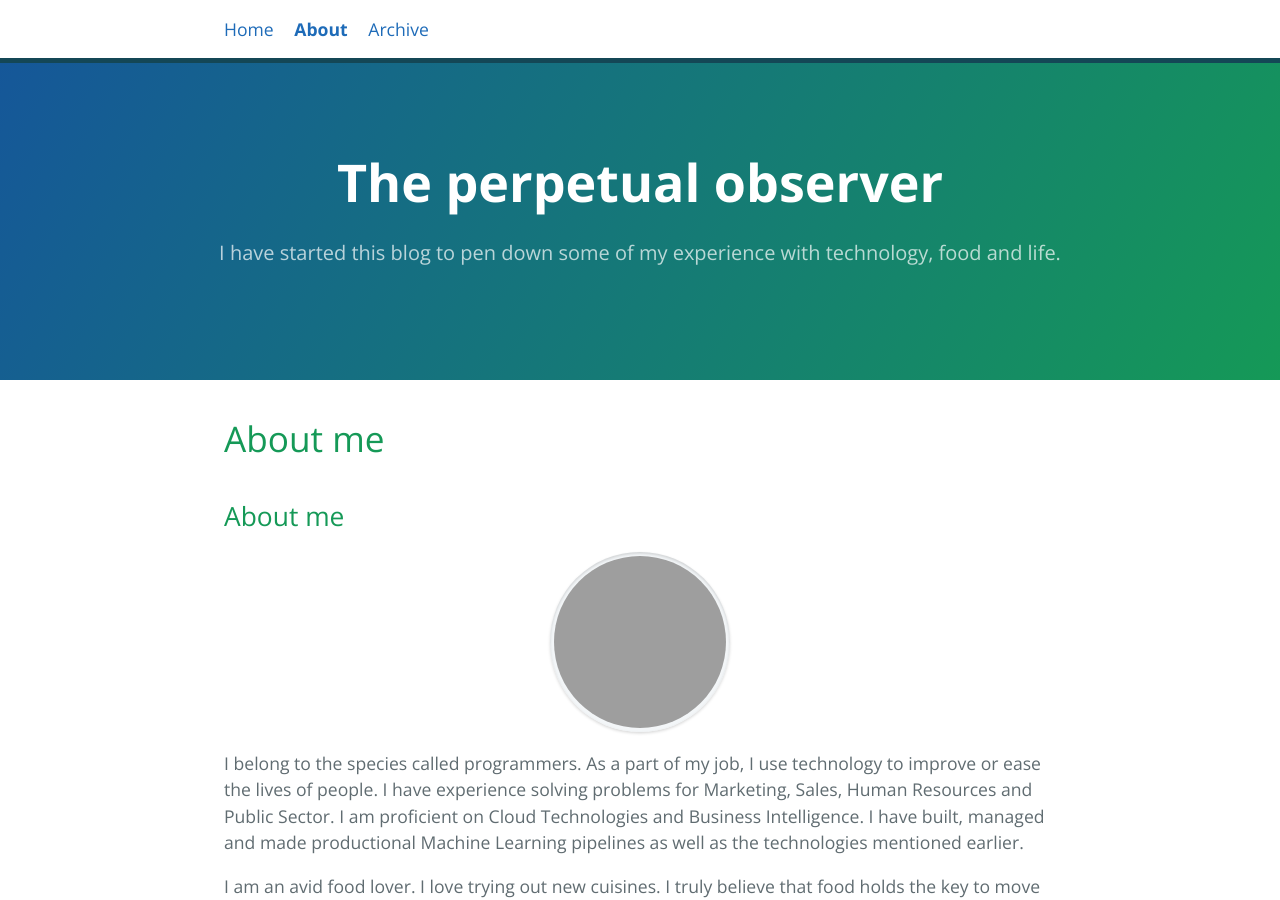
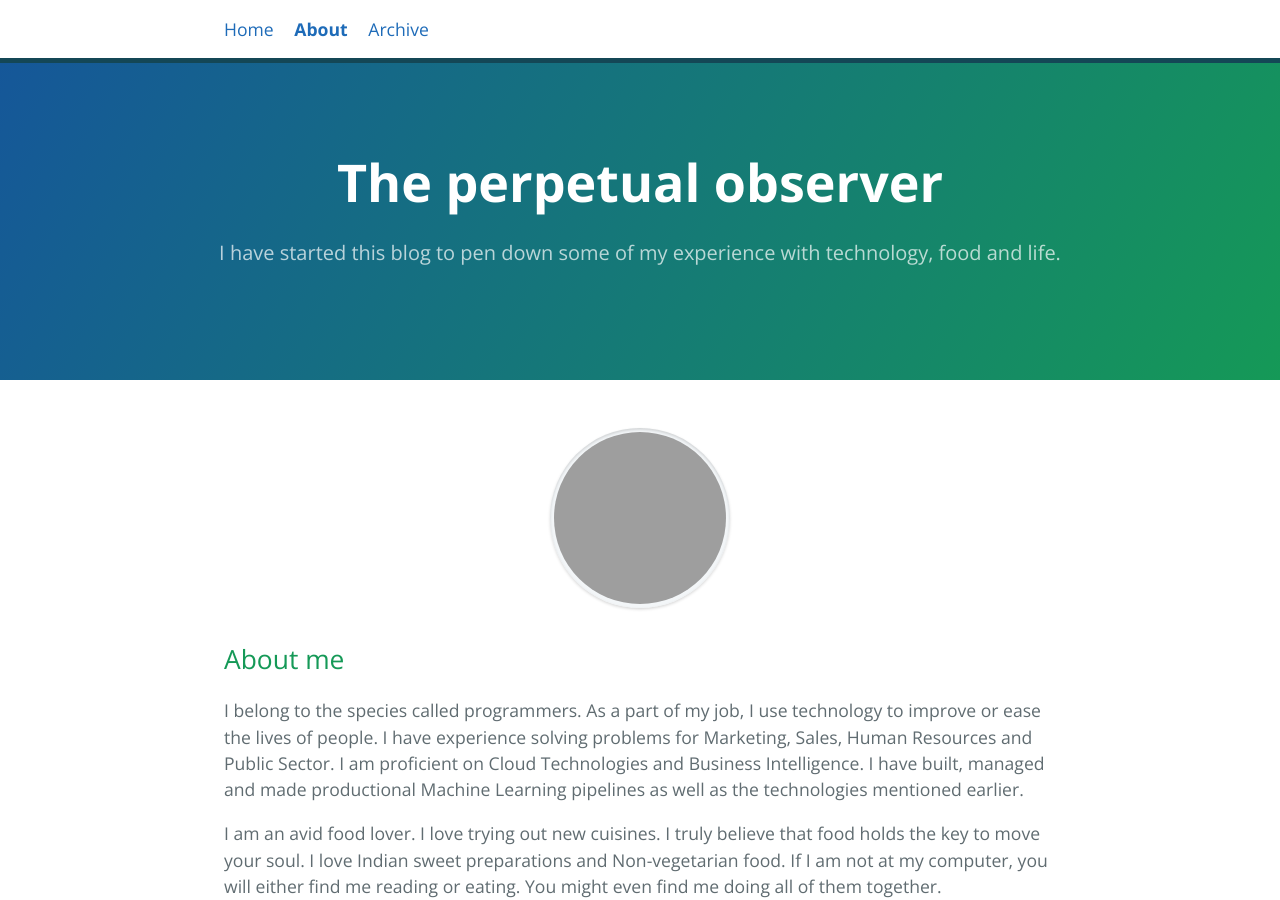
Before and after one commit to mathewnik90/blog, a Jekyll site: the page built from about.md, in a window 1280 px wide and 900 px high. Built offline with Jekyll 4.4.1, drawn with Linux system fonts in a browser that asks for light colours; our own code applies the rules of GitHub Pages for plain Markdown files; grey boxes are pictures that could not be loaded.

Commit message:
fixing about page

```diff
--- a/about.md
+++ b/about.md
@@ -1,9 +1,6 @@
 ---
 layout: default
 ---
-
-## About me
-
 
 <div class="profile-picture">
     <div class="outer-wrapper">
```
Also changed, not shown: other parts of about.md (+2 -0 lines).
